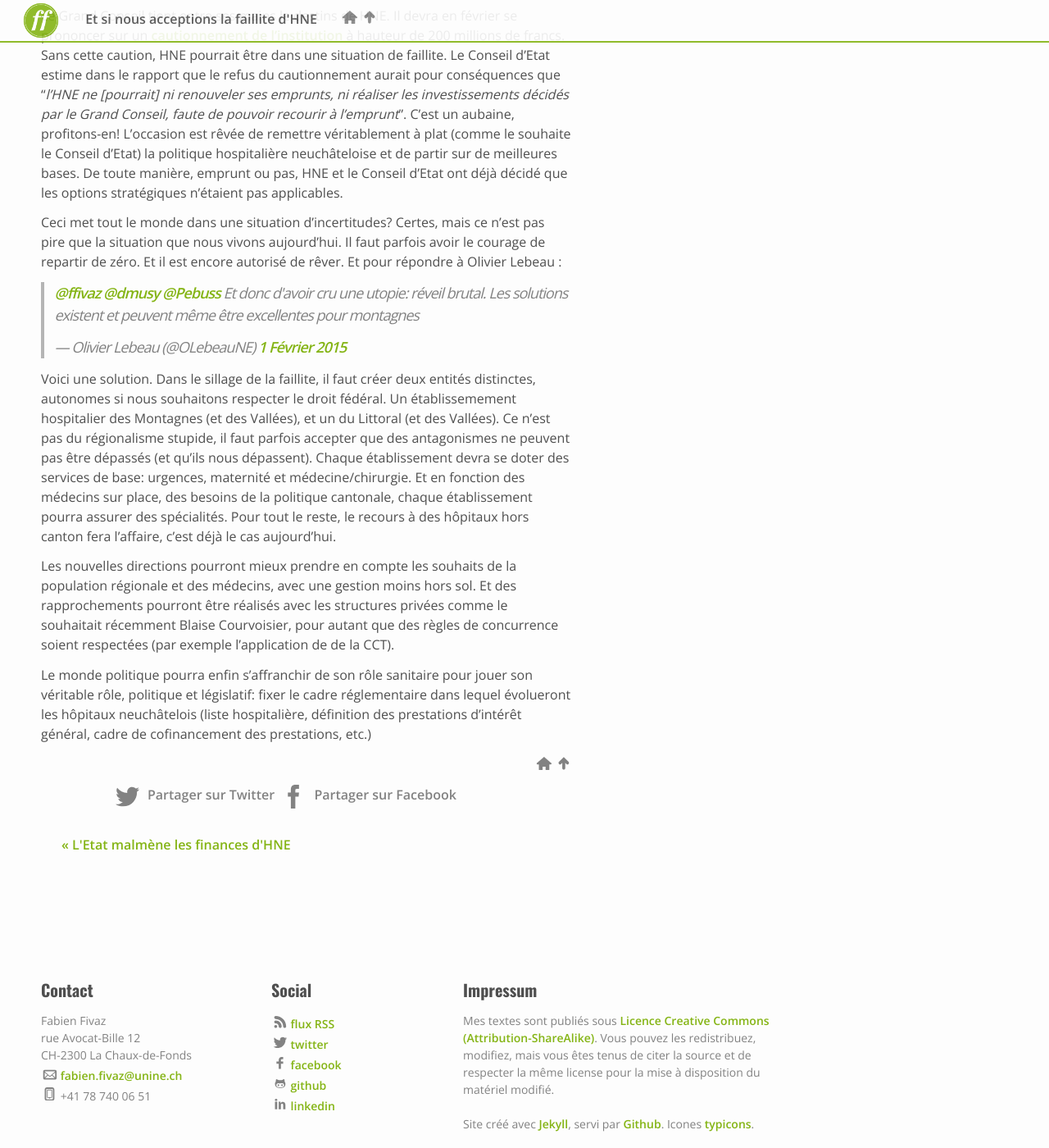
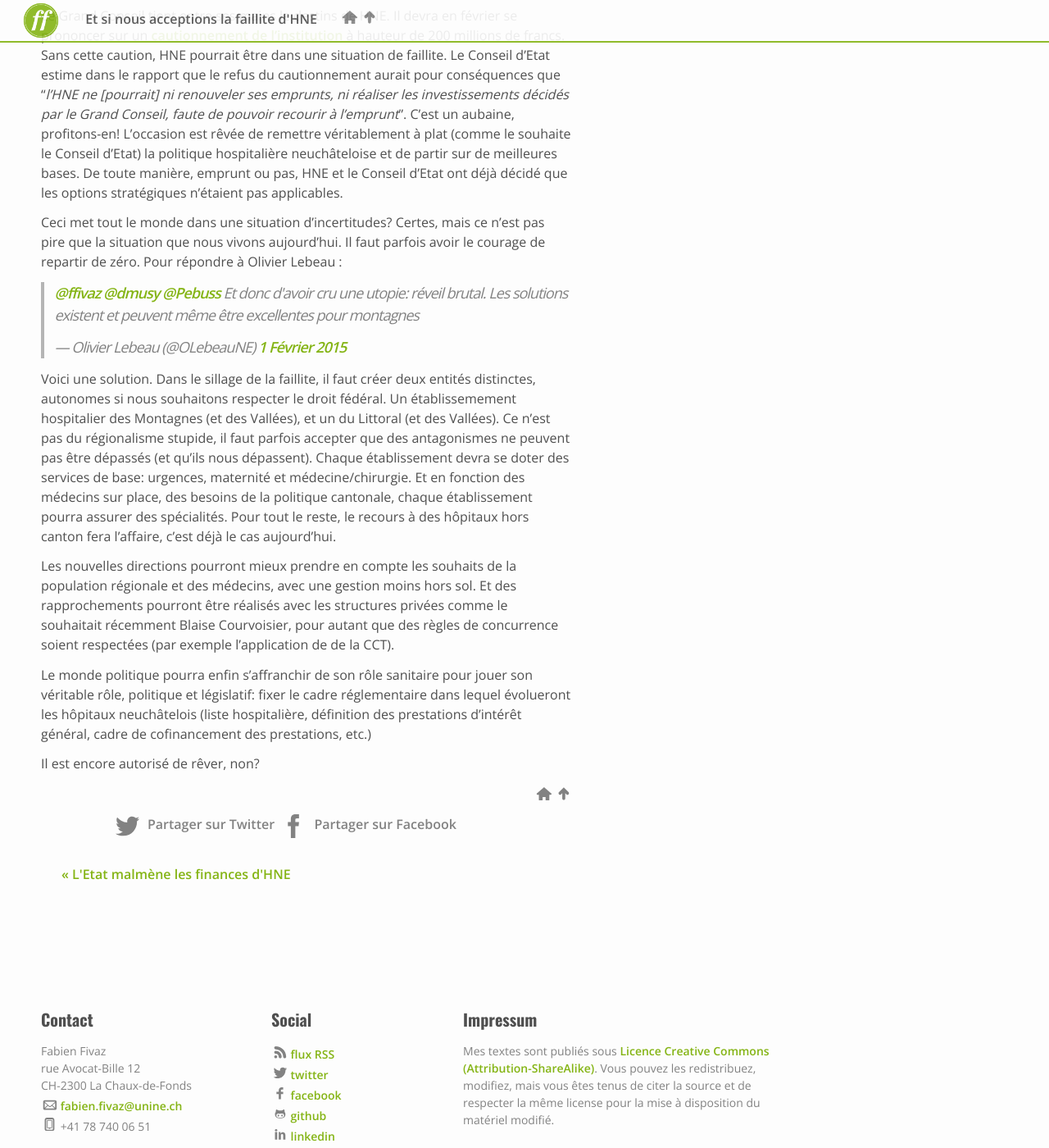
Before and after one commit to ffivaz/ffivaz.github.io, a Jekyll site: the page built from _posts/2015-02-01-et-si-nous-acceptions-la-faillite-de-HNE.markdown, in a window 1280 px wide and 1400 px high, scrolled down 777 px. Shown: the whole window at 82% size. Built offline with Jekyll 4.4.1, drawn with Linux system fonts in a browser that asks for light colours; nearby versions of some CDN libraries; comment, search, counter and statistics services are not loaded.

Commit message:
Publication "Et si nous acceptions la faillite de HNE" ?

```diff
--- a/_posts/2015-02-01-et-si-nous-acceptions-la-faillite-de-HNE.markdown
+++ b/_posts/2015-02-01-et-si-nous-acceptions-la-faillite-de-HNE.markdown
@@ -23,7 +23,7 @@
 décidé que les options stratégiques n'étaient pas applicables.
 
 Ceci met tout le monde dans une situation d'incertitudes? Certes, mais ce n'est pas pire que la situation que nous vivons aujourd'hui.
-Il faut parfois avoir le courage de repartir de zéro. Et il est encore autorisé de rêver. Et pour répondre à Olivier Lebeau :
+Il faut parfois avoir le courage de repartir de zéro. Pour répondre à Olivier Lebeau :
 
 <blockquote class="twitter-tweet" data-conversation="none" lang="fr"><p><a href="https://twitter.com/ffivaz">@ffivaz</a> <a href="https://twitter.com/dmusy">@dmusy</a> <a href="https://twitter.com/Pebuss">@Pebuss</a> Et donc d&#39;avoir cru une utopie: réveil brutal. Les solutions existent et peuvent même être excellentes pour montagnes</p>&mdash; Olivier Lebeau (@OLebeauNE) <a href="https://twitter.com/OLebeauNE/status/561796450448072704">1 Février 2015</a></blockquote>
 <script async src="//platform.twitter.com/widgets.js" charset="utf-8"></script>
@@ -43,6 +43,8 @@
 le cadre réglementaire dans lequel évolueront les hôpitaux neuchâtelois (liste hospitalière, définition des prestations
 d'intérêt général, cadre de cofinancement des prestations, etc.)
 
+Il est encore autorisé de rêver, non?
+
 [1]: http://fabienfivaz.ch/2015/01/30/HNE-gouvernance-qui-commande.html
 [2]: http://fabienfivaz.ch/2015/01/31/HNE-a-un-probleme-de-financement.html
 [3]: http://www.ne.ch/autorites/GC/objets/Documents/Rapports/2014/14032_CE.pdf
```
